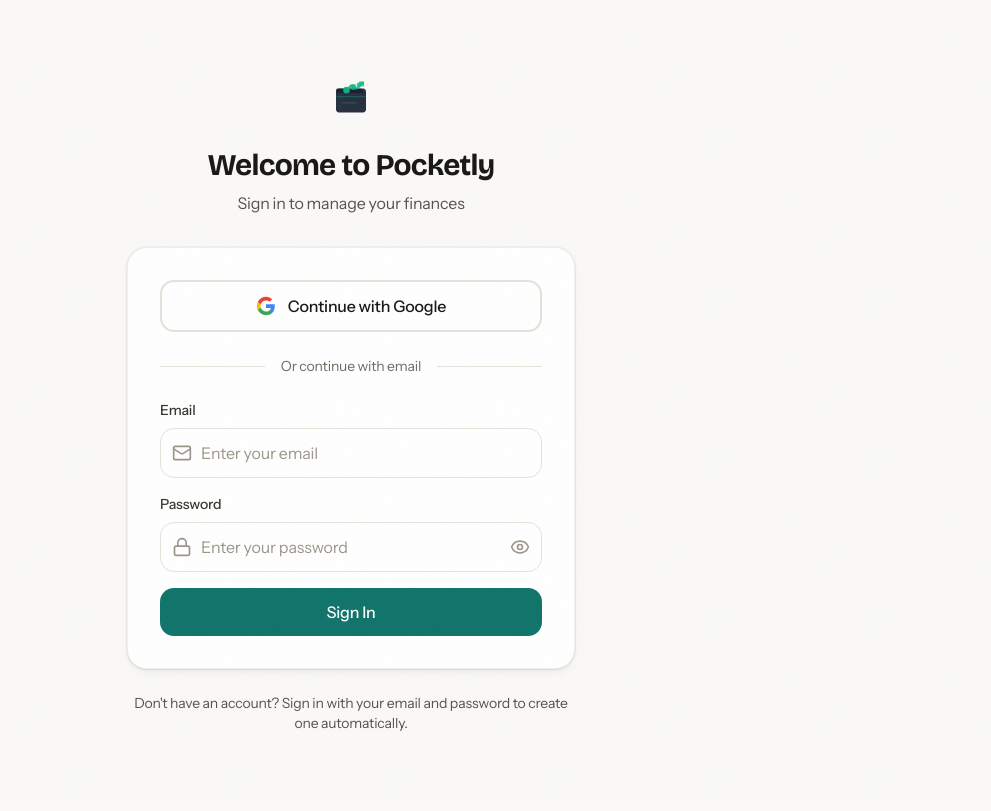
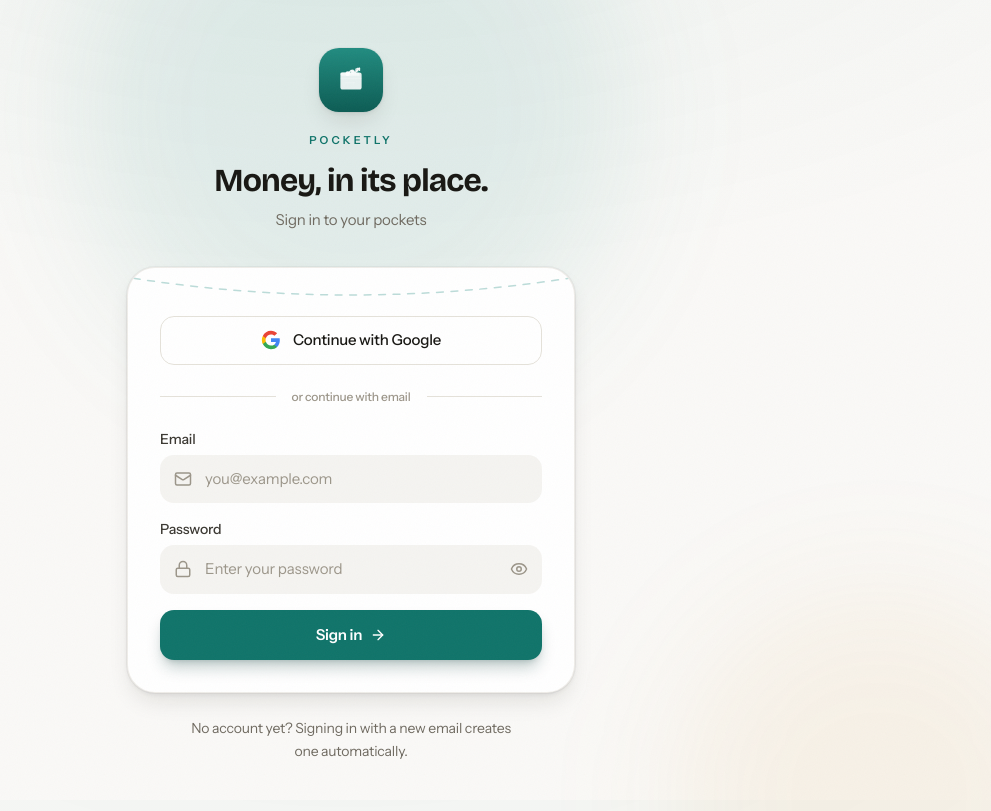
Before and after one commit to kalejaiyeoluwadara/pocketly, a Next.js app: page /auth in a window 1280 px wide. Shown: the whole page, without its empty margins (289-1280 px from the left). Built offline with nearby package versions, Linux system fonts and the light colour scheme; no server answers.

Commit message:
feat: redesign auth page with Framer Motion animations and improved aesthetic components

```diff
--- a/app/auth/page.tsx
+++ b/app/auth/page.tsx
@@ -4,8 +4,25 @@ import { useState } from "react";
 import { signIn } from "next-auth/react";
 import { useRouter } from "next/navigation";
 import { motion } from "framer-motion";
-import { Mail, Lock, Eye, EyeOff } from "lucide-react";
+import { Mail, Lock, Eye, EyeOff, ArrowRight } from "lucide-react";
 import Image from "next/image";
+
+const container = {
+  hidden: { opacity: 0 },
+  show: {
+    opacity: 1,
+    transition: { staggerChildren: 0.09, delayChildren: 0.05 },
+  },
+};
+
+const item = {
+  hidden: { opacity: 0, y: 14 },
+  show: {
+    opacity: 1,
+    y: 0,
+    transition: { duration: 0.45, ease: [0.22, 1, 0.36, 1] },
+  },
+};
 
 export default function AuthPage() {
   const router = useRouter();
@@ -80,40 +97,79 @@ export default function AuthPage() {
     }
   };
 
+  const inputBase =
+    "w-full rounded-xl border bg-zinc-100/70 py-3 pl-11 text-[15px] text-zinc-900 placeholder-zinc-400 transition-shadow duration-200 focus:bg-white focus:outline-none focus:ring-2 focus:ring-indigo-500/70 focus:border-transparent disabled:opacity-50 disabled:cursor-not-allowed dark:bg-zinc-800/60 dark:text-zinc-50 dark:focus:bg-zinc-800";
+
   return (
-    <div className="min-h-screen bg-zinc-50 dark:bg-black flex items-center justify-center px-4 py-12">
+    <div className="relative flex min-h-dvh items-center justify-center overflow-hidden px-4 py-12">
+      {/* Ambient atmosphere */}
+      <div
+        aria-hidden
+        className="pointer-events-none absolute -top-40 left-1/2 h-[34rem] w-[34rem] -translate-x-1/2 rounded-full bg-indigo-500/10 blur-3xl dark:bg-indigo-400/10"
+      />
+      <div
+        aria-hidden
+        className="pointer-events-none absolute -bottom-48 -right-24 h-[26rem] w-[26rem] rounded-full bg-amber-500/[0.07] blur-3xl"
+      />
+
       <motion.div
-        initial={{ opacity: 0, y: 20 }}
-        animate={{ opacity: 1, y: 0 }}
-        transition={{ duration: 0.3 }}
-        className="w-full max-w-md"
+        variants={container}
+        initial="hidden"
+        animate="show"
+        className="relative w-full max-w-md"
       >
-        <div className="text-center mb-8">
-          <div className="inline-flex items-center justify-center w-16 h-16  mb-4">
+        {/* Brand */}
+        <motion.div variants={item} className="mb-9 text-center">
+          <div className="mb-5 inline-flex h-16 w-16 items-center justify-center rounded-2xl bg-gradient-to-b from-indigo-500 to-indigo-700 shadow-elevated-lg shadow-indigo-900/20">
             <Image
               src="/images/wallet-icon.svg"
-              alt="Pocketly"
-              width={48}
-              height={48}
+              alt=""
+              width={34}
+              height={34}
+              className="brightness-0 invert"
             />
           </div>
-          <h1 className="text-3xl font-bold text-zinc-900 dark:text-zinc-50 mb-2">
-            Welcome to Pocketly
+          <p className="mb-3 text-[11px] font-semibold uppercase tracking-[0.28em] text-indigo-600 dark:text-indigo-400">
+            Pocketly
+          </p>
+          <h1 className="font-display text-[2rem] font-bold leading-tight text-zinc-900 dark:text-zinc-50">
+            Money, in its place.
           </h1>
-          <p className="text-zinc-600 dark:text-zinc-400">
-            Sign in to manage your finances
+          <p className="mt-2 text-[15px] text-zinc-500 dark:text-zinc-400">
+            Sign in to your pockets
           </p>
-        </div>
+        </motion.div>
 
-        <div className="rounded-2xl border border-zinc-200/50 bg-white p-8 shadow-elevated dark:border-zinc-800/50 dark:bg-zinc-900">
-          <div className="space-y-6">
+        {/* Card */}
+        <motion.div
+          variants={item}
+          className="relative overflow-hidden rounded-3xl border border-zinc-200/60 bg-white p-7 shadow-elevated-lg sm:p-8 dark:border-zinc-800/60 dark:bg-zinc-900"
+        >
+          {/* Pocket seam — stitched curve, the card is the pocket */}
+          <svg
+            aria-hidden
+            className="pointer-events-none absolute inset-x-0 top-0 h-10 w-full text-indigo-500/30 dark:text-indigo-400/25"
+            viewBox="0 0 400 40"
+            preserveAspectRatio="none"
+            fill="none"
+          >
+            <path
+              d="M-8 8 Q 200 46 408 8"
+              stroke="currentColor"
+              strokeWidth="1.5"
+              strokeDasharray="6 7"
+              strokeLinecap="round"
+            />
+          </svg>
+
+          <div className="space-y-6 pt-4">
             {/* Google Sign In */}
             <button
               onClick={handleGoogleSignIn}
               disabled={isLoading}
-              className="w-full flex items-center justify-center gap-3 px-4 py-3 rounded-xl border-2 border-zinc-200 dark:border-zinc-800 bg-white dark:bg-zinc-900 text-zinc-900 dark:text-zinc-50 font-medium hover:bg-zinc-50 dark:hover:bg-zinc-800 transition-colors disabled:opacity-50 disabled:cursor-not-allowed"
+              className="flex w-full items-center justify-center gap-3 rounded-xl border border-zinc-200 bg-white px-4 py-3 text-[15px] font-medium text-zinc-900 transition-all duration-200 hover:border-zinc-300 hover:bg-zinc-50 active:scale-[0.985] disabled:cursor-not-allowed disabled:opacity-50 dark:border-zinc-700 dark:bg-zinc-800/70 dark:text-zinc-50 dark:hover:border-zinc-600 dark:hover:bg-zinc-800"
             >
-              <svg className="w-5 h-5" viewBox="0 0 24 24">
+              <svg className="h-5 w-5" viewBox="0 0 24 24">
                 <path
                   fill="#4285F4"
                   d="M22.56 12.25c0-.78-.07-1.53-.2-2.25H12v4.26h5.92c-.26 1.37-1.04 2.53-2.21 3.31v2.77h3.57c2.08-1.92 3.28-4.74 3.28-8.09z"
@@ -135,56 +191,55 @@ export default function AuthPage() {
             </button>
 
             {/* Divider */}
-            <div className="relative">
-              <div className="absolute inset-0 flex items-center">
-                <div className="w-full border-t border-zinc-200 dark:border-zinc-800"></div>
-              </div>
-              <div className="relative flex justify-center text-sm">
-                <span className="px-4 bg-white dark:bg-zinc-900 text-zinc-500 dark:text-zinc-400">
-                  Or continue with email
-                </span>
-              </div>
+            <div className="flex items-center gap-4">
+              <div className="h-px flex-1 bg-zinc-200 dark:bg-zinc-800" />
+              <span className="text-xs font-medium text-zinc-400 dark:text-zinc-500">
+                or continue with email
+              </span>
+              <div className="h-px flex-1 bg-zinc-200 dark:bg-zinc-800" />
             </div>
 
             {/* Email/Password Form */}
             <form onSubmit={handleEmailSignIn} className="space-y-4">
               <div>
-                <label className="block text-sm font-medium text-zinc-700 dark:text-zinc-300 mb-2">
+                <label className="mb-1.5 block text-sm font-medium text-zinc-700 dark:text-zinc-300">
                   Email
                 </label>
                 <div className="relative">
-                  <Mail className="absolute left-3 top-1/2 transform -translate-y-1/2 w-5 h-5 text-zinc-400" />
+                  <Mail className="pointer-events-none absolute left-3.5 top-1/2 h-[18px] w-[18px] -translate-y-1/2 text-zinc-400" />
                   <input
                     type="email"
-                    placeholder="Enter your email"
+                    autoComplete="email"
+                    placeholder="you@example.com"
                     value={email}
                     onChange={(e) => {
                       setEmail(e.target.value);
                       setErrors({ ...errors, email: "" });
                     }}
                     disabled={isLoading}
-                    className={`w-full pl-10 pr-4 py-3 rounded-xl border ${
+                    className={`${inputBase} pr-4 ${
                       errors.email
-                        ? "border-red-300 dark:border-red-800"
-                        : "border-zinc-200 dark:border-zinc-800"
-                    } bg-white dark:bg-zinc-900 text-zinc-900 dark:text-zinc-50 placeholder-zinc-400 focus:outline-none focus:ring-2 focus:ring-indigo-500 dark:focus:ring-indigo-400 focus:border-transparent disabled:opacity-50 disabled:cursor-not-allowed`}
+                        ? "border-red-400/70 dark:border-red-500/50"
+                        : "border-transparent"
+                    }`}
                   />
                 </div>
                 {errors.email && (
-                  <p className="mt-1 text-sm text-red-600 dark:text-red-400">
+                  <p className="mt-1.5 text-sm text-red-600 dark:text-red-400">
                     {errors.email}
                   </p>
                 )}
               </div>
 
               <div>
-                <label className="block text-sm font-medium text-zinc-700 dark:text-zinc-300 mb-2">
+                <label className="mb-1.5 block text-sm font-medium text-zinc-700 dark:text-zinc-300">
                   Password
                 </label>
                 <div className="relative">
-                  <Lock className="absolute left-3 top-1/2 transform -translate-y-1/2 w-5 h-5 text-zinc-400" />
+                  <Lock className="pointer-events-none absolute left-3.5 top-1/2 h-[18px] w-[18px] -translate-y-1/2 text-zinc-400" />
                   <input
                     type={showPassword ? "text" : "password"}
+                    autoComplete="current-password"
                     placeholder="Enter your password"
                     value={password}
                     onChange={(e) => {
@@ -192,27 +247,30 @@ export default function AuthPage() {
                       setErrors({ ...errors, password: "" });
                     }}
                     disabled={isLoading}
-                    className={`w-full pl-10 pr-12 py-3 rounded-xl border ${
+                    className={`${inputBase} pr-12 ${
                       errors.password
-                        ? "border-red-300 dark:border-red-800"
-                        : "border-zinc-200 dark:border-zinc-800"
-                    } bg-white dark:bg-zinc-900 text-zinc-900 dark:text-zinc-50 placeholder-zinc-400 focus:outline-none focus:ring-2 focus:ring-indigo-500 dark:focus:ring-indigo-400 focus:border-transparent disabled:opacity-50 disabled:cursor-not-allowed`}
+                        ? "border-red-400/70 dark:border-red-500/50"
+                        : "border-transparent"
+                    }`}
                   />
                   <button
                     type="button"
                     onClick={() => setShowPassword(!showPassword)}
-                    className="absolute right-3 top-1/2 transform -translate-y-1/2 text-zinc-400 hover:text-zinc-600 dark:hover:text-zinc-300 transition-colors"
+                    aria-label={
+                      showPassword ? "Hide password" : "Show password"
+                    }
+                    className="absolute right-3.5 top-1/2 -translate-y-1/2 text-zinc-400 transition-colors hover:text-zinc-600 dark:hover:text-zinc-300"
                     tabIndex={-1}
                   >
                     {showPassword ? (
-                        <EyeOff className="w-5 h-5" />
+                      <EyeOff className="h-[18px] w-[18px]" />
                     ) : (
-                      <Eye className="w-5 h-5" />
+                      <Eye className="h-[18px] w-[18px]" />
                     )}
                   </button>
                 </div>
                 {errors.password && (
-                  <p className="mt-1 text-sm text-red-600 dark:text-red-400">
+                  <p className="mt-1.5 text-sm text-red-600 dark:text-red-400">
                     {errors.password}
                   </p>
                 )}
@@ -221,18 +279,31 @@ export default function AuthPage() {
               <button
                 type="submit"
                 disabled={isLoading}
-                className="w-full px-4 py-3 rounded-xl bg-indigo-600 dark:bg-indigo-500 text-white font-medium hover:bg-indigo-700 dark:hover:bg-indigo-600 transition-colors disabled:opacity-50 disabled:cursor-not-allowed"
+                className="group mt-2 flex w-full items-center justify-center gap-2 rounded-xl bg-indigo-600 px-4 py-3.5 text-[15px] font-semibold text-white shadow-lg shadow-indigo-900/25 transition-all duration-200 hover:bg-indigo-700 active:scale-[0.985] disabled:cursor-not-allowed disabled:opacity-60 dark:bg-indigo-500 dark:hover:bg-indigo-600"
               >
-                {isLoading ? "Signing in..." : "Sign In"}
+                {isLoading ? (
+                  <>
+                    <span className="h-4 w-4 animate-spin rounded-full border-2 border-white/30 border-t-white" />
+                    Signing in…
+                  </>
+                ) : (
+                  <>
+                    Sign in
+                    <ArrowRight className="h-4 w-4 transition-transform duration-200 group-hover:translate-x-0.5" />
+                  </>
+                )}
               </button>
             </form>
           </div>
-        </div>
+        </motion.div>
 
-        <p className="mt-6 text-center text-sm text-zinc-600 dark:text-zinc-400">
-          Don&apos;t have an account? Sign in with your email and password to
-          create one automatically.
-        </p>
+        <motion.p
+          variants={item}
+          className="mx-auto mt-6 max-w-xs text-center text-sm leading-relaxed text-zinc-500 dark:text-zinc-400"
+        >
+          No account yet? Signing in with a new email creates one
+          automatically.
+        </motion.p>
       </motion.div>
     </div>
   );
--- a/app/page.tsx
+++ b/app/page.tsx
@@ -31,10 +31,10 @@ export default function Home() {
       <div className="mx-auto max-w-md lg:max-w-4xl px-4 py-6">
         <MascotBuddy />
         <div className="mb-8">
-          <div className="rounded-2xl flex justify-between border border-zinc-200/50 bg-white p-6 shadow-elevated dark:border-zinc-800/50 dark:bg-zinc-900">
-            <section>
+          <div className="rounded-2xl flex flex-wrap items-center justify-between gap-4 border border-zinc-200/50 bg-white p-6 shadow-elevated dark:border-zinc-800/50 dark:bg-zinc-900">
+            <section className="min-w-0 flex-1">
               <p className="mb-2 text-sm font-medium text-zinc-500 dark:text-zinc-400 flex items-center">
-                <Shield size={16} className="mr-1" />
+                <Shield size={16} className="mr-1 shrink-0" />
                 Total Balance
                 <button
                   onClick={() => setShowBalance(!showBalance)}
@@ -44,17 +44,14 @@ export default function Home() {
                   {showBalance ? <Eye size={16} /> : <EyeOff size={16} />}
                 </button>
               </p>
-              <p className="font-display font-bold text-zinc-900 dark:text-zinc-50">
-                {showBalance ? (
-                  <span className="text-3xl">
-                    {formatCurrency(totalBalance)}
-                  </span>
-                ) : (
-                  <span className="text-3xl">****</span>
-                )}
+              <p
+                className="truncate font-display font-bold leading-tight text-zinc-900 dark:text-zinc-50"
+                style={{ fontSize: "clamp(1.25rem, 6vw, 1.875rem)" }}
+              >
+                {showBalance ? formatCurrency(totalBalance) : "****"}
               </p>
             </section>
-            <section className="flex justify-end items-center">
+            <section className="flex shrink-0 items-center justify-end">
               <PocketForm ref={pocketFormRef} />
             </section>
           </div>
```
